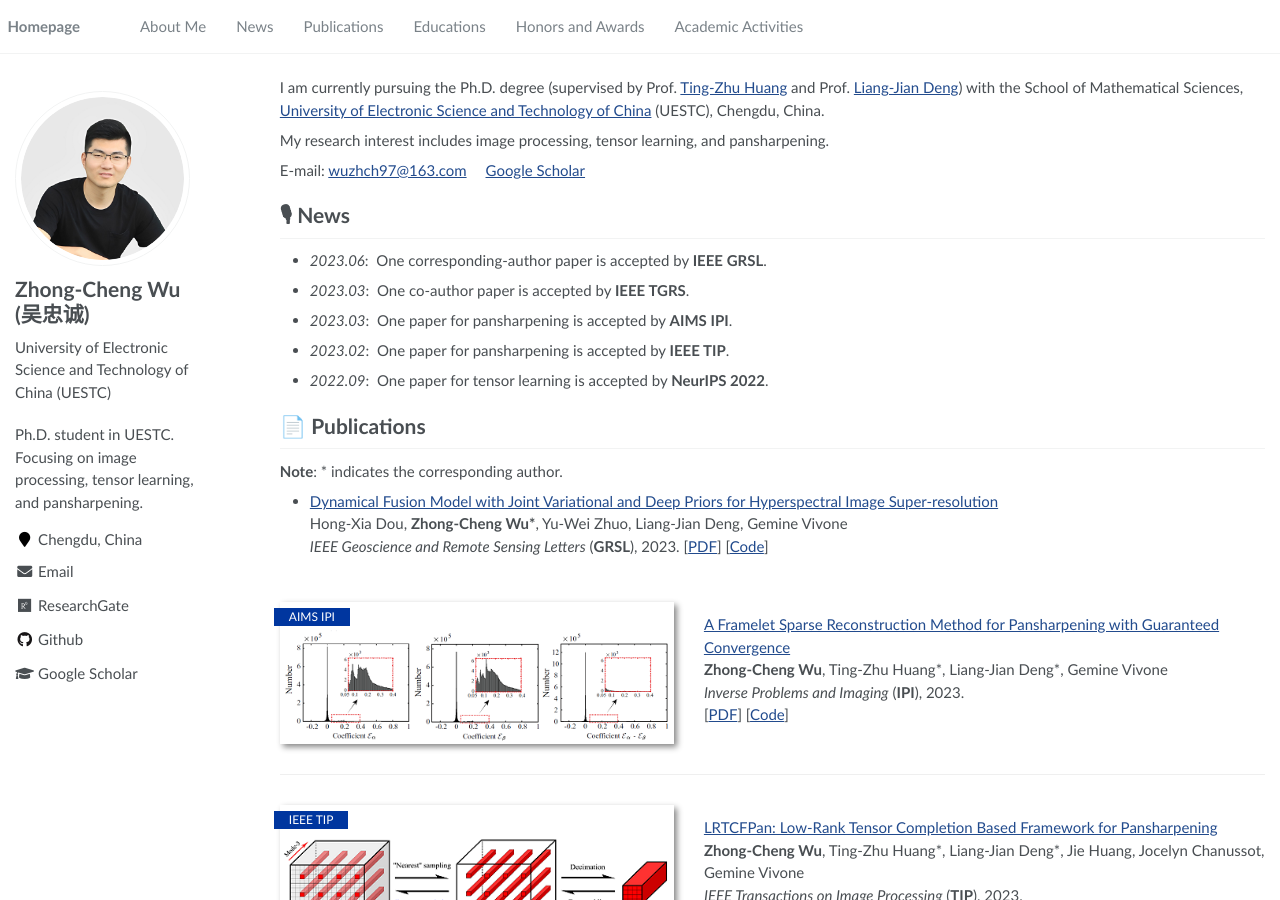
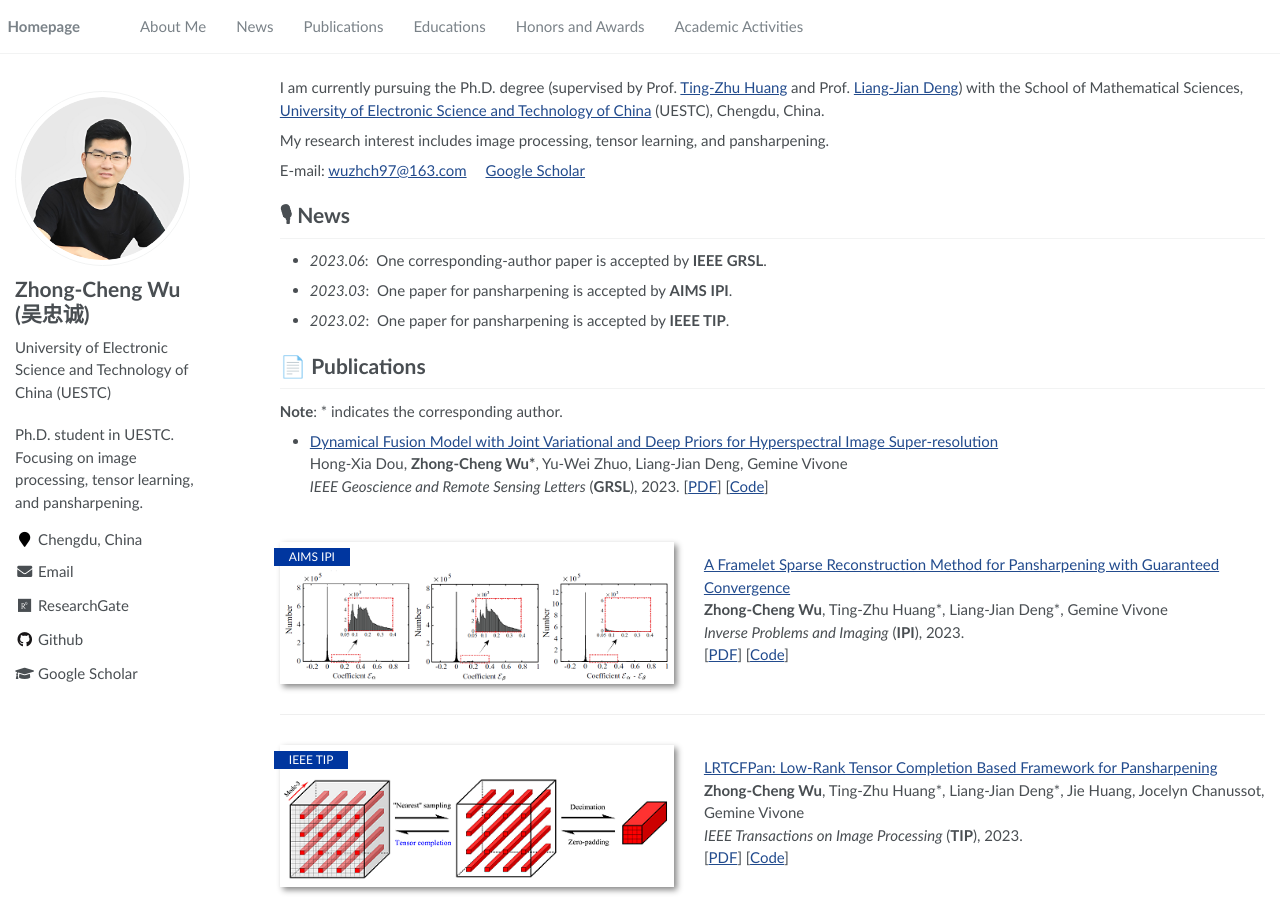
Before and after one commit to zhongchengwu/zhongchengwu.github.io, a Jekyll site: the page built from _pages/about.md, in a window 1280 px wide and 900 px high. Built offline with Jekyll 4.4.1, drawn with Linux system fonts in a browser that asks for light colours.

Commit message:
Update about.md

```diff
--- a/_pages/about.md
+++ b/_pages/about.md
@@ -25,10 +25,8 @@ E-mail: <wuzhch97@163.com> &emsp; [Google Scholar](https://scholar.google.com/ci
 
 # 🎙 News
 - *2023.06*: &nbsp;One corresponding-author paper is accepted by <b>IEEE GRSL</b>.
-- *2023.03*: &nbsp;One co-author paper is accepted by <b>IEEE TGRS</b>.
 - *2023.03*: &nbsp;One paper for pansharpening is accepted by <b>AIMS IPI</b>.
 - *2023.02*: &nbsp;One paper for pansharpening is accepted by <b>IEEE TIP</b>.
-- *2022.09*: &nbsp;One paper for tensor learning is accepted by <b>NeurIPS 2022</b>.
 
 # 📄 Publications
 <b>Note</b>: \* indicates the corresponding author.
```
